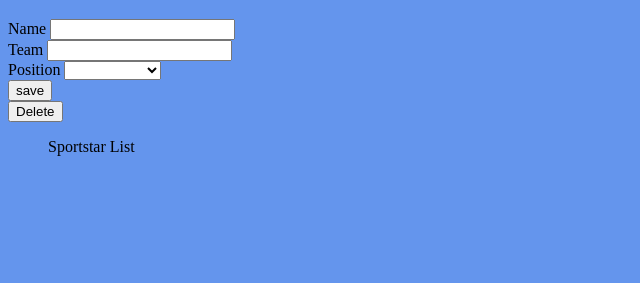
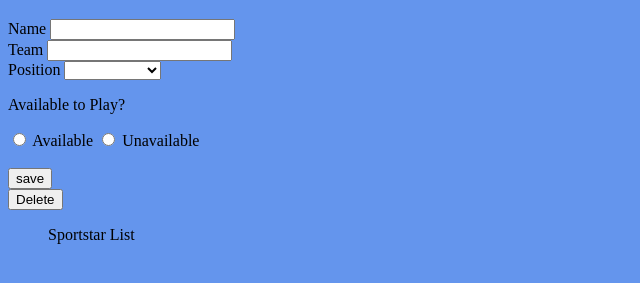
Before and after one commit to alex-woods89/w6-wkend-hw, a plain HTML site: page index.html in a window 1280 px wide. Shown: the part 61-344 px from the top of the page, without its empty margins (0-640 px from the left). Drawn offline with Linux system fonts and the light colour scheme.

Commit message:
added radio button

```diff
--- a/index.html
+++ b/index.html
@@ -33,6 +33,14 @@
             </select>
           </div>
         </div>
+        <p>Available to Play?</p>
+        <div>
+        <input type="radio" id="available" name = "availability" value = "available" >
+         <label for="available">Available</label>
+         <input type="radio" id="available" name = "availability" value = "unavailable" >
+         <label for="unavailable">Unavailable</label>
+        </div>
+    </br>
         <input type="submit" value="save"/>
       </form>
       <button id = 'delete-all'>Delete</button>
--- a/js/app.js
+++ b/js/app.js
@@ -7,17 +7,13 @@ document.addEventListener('DOMContentLoaded', () =>{
 })
 
 const handleNewItemFormSubmit = function(event){
-    console.log(event);
     event.preventDefault()
 const parentElement = document.querySelector('ul')
-console.log(parentElement)
 const childElement = document.createElement('p')
-childElement.textContent = `${event.target.name.value}, ${event.target.team.value}, ${event.target.position.value}`
-console.log(childElement)
+childElement.textContent = `${event.target.name.value}, ${event.target.team.value}, ${event.target.position.value}, ${event.target.available.value}`
 parentElement.appendChild(childElement)
 }
 const handleDeleteButtonClick = function(event){
-    console.log(event)
 const sportstarList = document.querySelector('ul')
 sportstarList.innerHTML = ''
 
```
